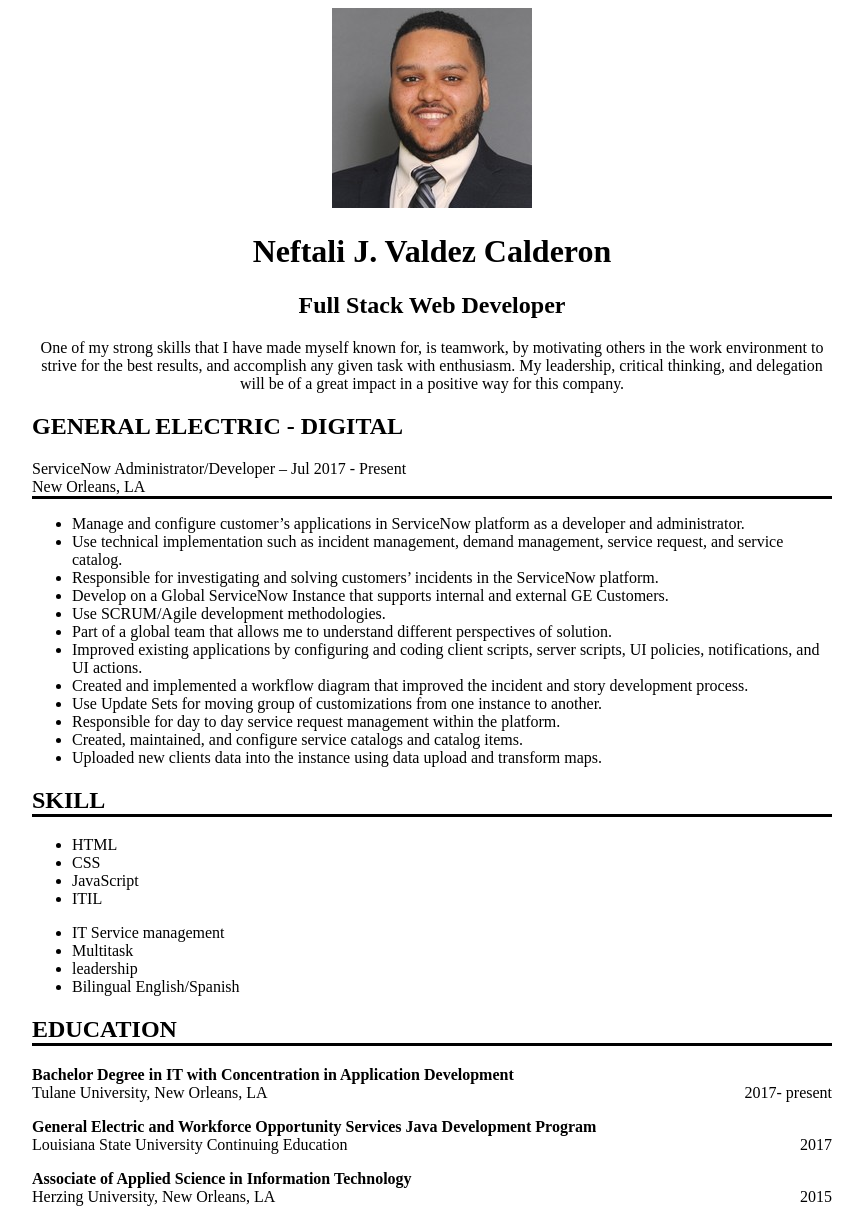
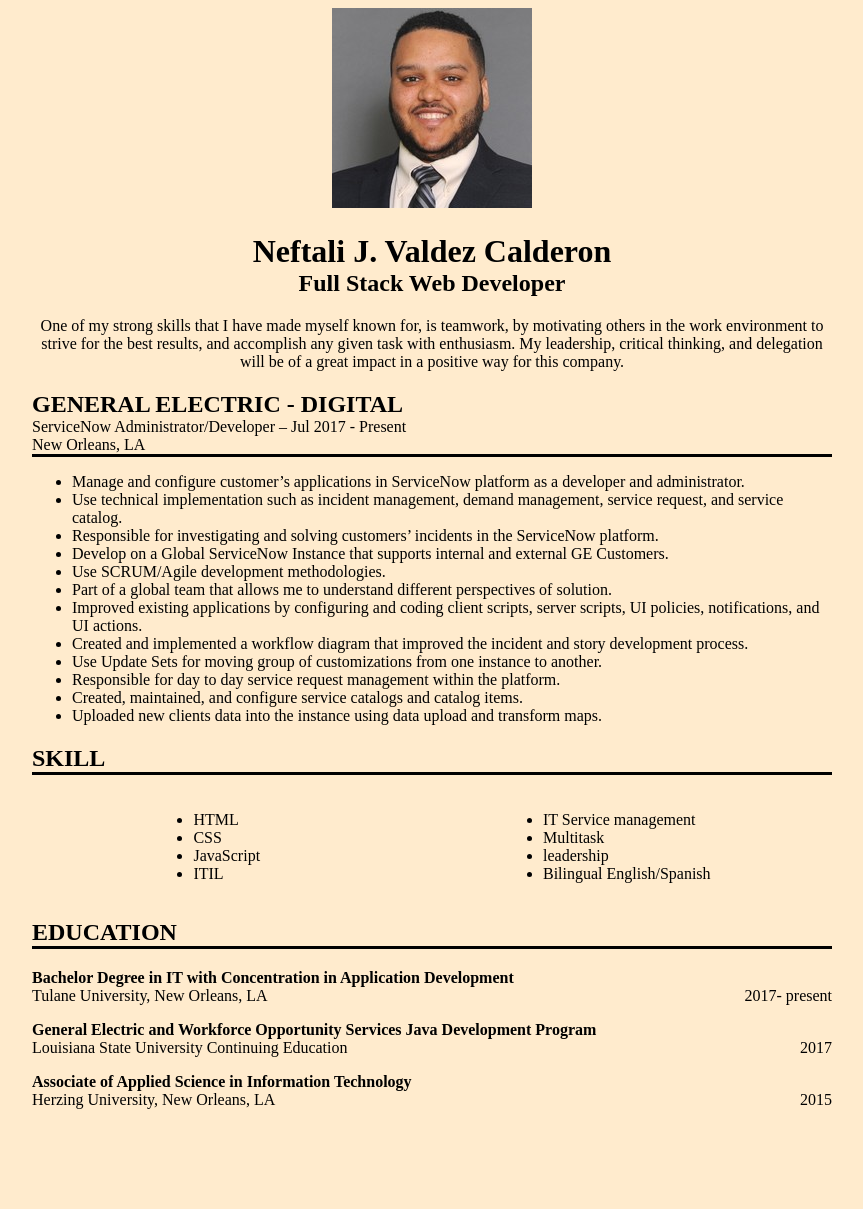
Before and after one commit to nvaldez/nvaldez.github.io, a plain HTML site: page resume.html in a window 1280 px wide. Shown: the whole page, without its empty margins (208-1071 px from the left). After the commit the page ends 1125 px from the top, so only its background shows below. Drawn offline with Linux system fonts and the light colour scheme.

Commit message:
initial commit

```diff
--- a/resume.html
+++ b/resume.html
@@ -15,30 +15,36 @@
 
         <img src="./photo.jpeg" alt="Neftali's Photo">
 
-        <h1>Neftali J. Valdez Calderon</h1>
+        <h1 class="mar-bottom">Neftali J. Valdez Calderon</h1>
 
-        <h2>Full Stack Web Developer</h2>
+        <h2 class="mar-top">Full Stack Web Developer</h2>
 
-        <p>One of my strong skills that I have made myself known for, is teamwork, by motivating others in the work environment to strive for the best results, and accomplish any given task with enthusiasm.
-           My leadership, critical thinking, and delegation will be of a great impact in a positive way for this company.</p>
+        <p>One of my strong skills that I have made myself known for, is teamwork, by motivating others in the work
+            environment to strive for the best results, and accomplish any given task with enthusiasm.
+            My leadership, critical thinking, and delegation will be of a great impact in a positive way for this
+            company.</p>
     </header>
 
     <main id="resume">
 
         <section id="experience">
 
-            <h2 id="exp-title">GENERAL ELECTRIC - DIGITAL</h2>
-            <p class="bottom-border">ServiceNow Administrator/Developer – Jul 2017 - Present <br> New Orleans, LA</p>
+            <h2 id="exp-title" class="mar-bottom"> GENERAL ELECTRIC - DIGITAL</h2>
+            <p class="bottom-border mar-top">ServiceNow Administrator/Developer – Jul 2017 - Present <br> New Orleans, LA</p>
 
             <ul>
-                <li>Manage and configure customer’s applications in ServiceNow platform as a developer and administrator.</li>
-                <li> Use technical implementation such as incident management, demand management, service request, and service catalog.</li>
+                <li>Manage and configure customer’s applications in ServiceNow platform as a developer and
+                    administrator.</li>
+                <li> Use technical implementation such as incident management, demand management, service request, and
+                    service catalog.</li>
                 <li>Responsible for investigating and solving customers’ incidents in the ServiceNow platform.</li>
                 <li> Develop on a Global ServiceNow Instance that supports internal and external GE Customers.</li>
                 <li>Use SCRUM/Agile development methodologies.</li>
                 <li>Part of a global team that allows me to understand different perspectives of solution.</li>
-                <li>Improved existing applications by configuring and coding client scripts, server scripts, UI policies, notifications, and UI actions.</li>
-                <li>Created and implemented a workflow diagram that improved the incident and story development process.</li>
+                <li>Improved existing applications by configuring and coding client scripts, server scripts, UI
+                    policies, notifications, and UI actions.</li>
+                <li>Created and implemented a workflow diagram that improved the incident and story development
+                    process.</li>
                 <li>Use Update Sets for moving group of customizations from one instance to another.</li>
                 <li>Responsible for day to day service request management within the platform.</li>
                 <li>Created, maintained, and configure service catalogs and catalog items.</li>
@@ -50,19 +56,22 @@
 
             <h2 class="bottom-border">SKILL</h2>
 
-            <ul id="skill-left">
+            <div class="list-row">
+                <ul>
                     <li>HTML</li>
                     <li>CSS</li>
                     <li>JavaScript</li>
                     <li>ITIL</li>
                 </ul>
 
-            <ul id="skill-right">
+                <ul>
                     <li>IT Service management</li>
                     <li>Multitask</li>
                     <li>leadership</li>
                     <li>Bilingual English/Spanish</li>
                 </ul>
+            </div>
+
         </section>
 
         <section id="education">
@@ -71,18 +80,18 @@
 
             <p class="bold">Bachelor Degree in IT with Concentration in Application Development
                 <br>
-                <span class="no-bold">Tulane University, New Orleans, LA</span><span class="year no-bold" >2017- present</span>
+                <span class="no-bold">Tulane University, New Orleans, LA</span><span class="year no-bold">2017- present</span>
             </p>
 
 
             <p class="bold">General Electric and Workforce Opportunity Services Java Development Program
                 <br>
-            <span class="no-bold">Louisiana State University Continuing Education</span><span class="year no-bold" >2017</span>
+                <span class="no-bold">Louisiana State University Continuing Education</span><span class="year no-bold">2017</span>
             </p>
 
             <p class="bold">Associate of Applied Science in Information Technology
                 <br>
-                <span class="no-bold">Herzing University, New Orleans, LA</span></span><span class="year no-bold" >2015</span>
+                <span class="no-bold">Herzing University, New Orleans, LA</span></span><span class="year no-bold">2015</span>
             </p>
 
             <span class=""></span>
@@ -90,4 +99,5 @@
         </section>
     </main>
 </body>
+
 </html>
--- a/style.css
+++ b/style.css
@@ -9,6 +9,11 @@ body {
 /* Home page background */
 .home-page {
     background-image: url(./landing.jpg);
+}
+
+/* Resume page background */
+.resume-page {
+    background-color: blanchedalmond;
 }
 /* Main styles for the index.html */
 #main{
@@ -65,7 +70,14 @@ a {
     float: right;
 }
 
-.title {
+.mar-top {
     margin-top: 0;
-    padding-top: 0;
 }
+.mar-bottom {
+    margin-bottom: 0;
+}
+
+.list-row {
+    display: flex;
+    justify-content: space-around;
+}
```
Lines whose indentation alone changed are shown as unchanged.
